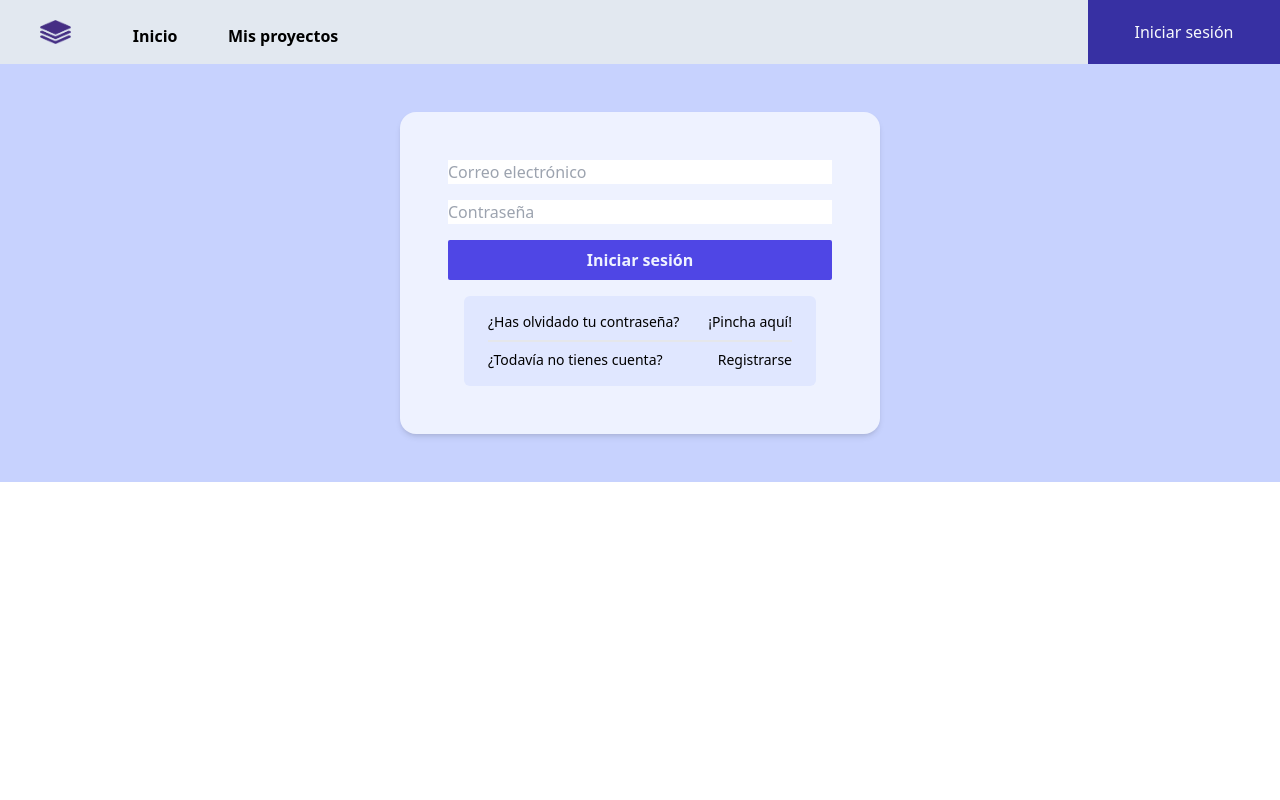
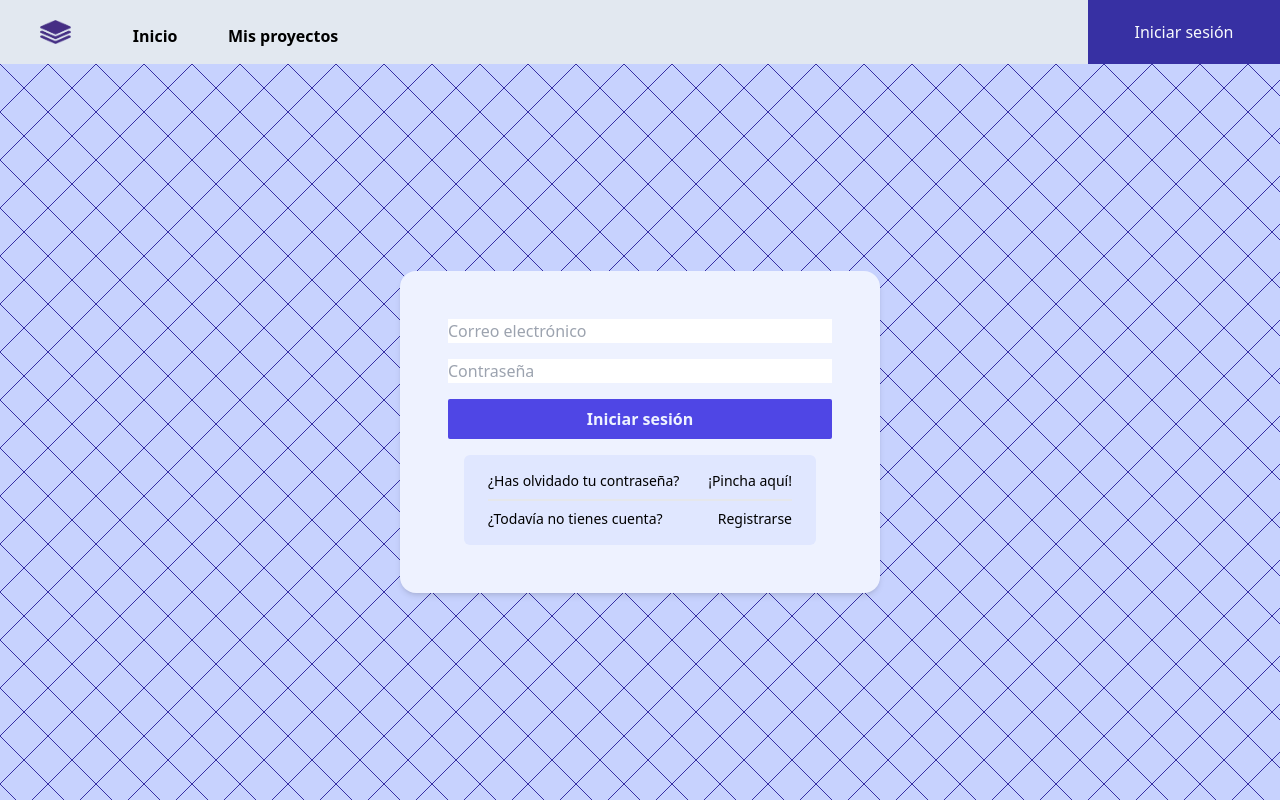
Before and after one commit to RafaDR90/email_maker_front, a Vue app: page /login in a window 1280 px wide. Built offline with nearby package versions, Linux system fonts and the light colour scheme.

Commit message:
empieza el caos

```diff
--- a/src/App.vue
+++ b/src/App.vue
@@ -13,8 +13,10 @@
 </script>
 
 <template>
-  <Navbar  />
-  <main>
+  <header class=" w-full h-16 ">
+    <Navbar />
+  </header>
+  <main class="w-full min-h-[calc(100vh-4rem)] bg-red-200">
     <router-view />
   </main>
 </template>
--- a/src/components/LoginForm.vue
+++ b/src/components/LoginForm.vue
@@ -39,7 +39,7 @@
 </script>
 
 <template>
-  <div class="size-full bg-indigo-200 flex place-content-center place-items-center">
+  <div class=" w-full min-h-[calc(100vh-4rem)] background flex place-content-center place-items-center h-full">
     <div class="loginContainer">
 
       <!-- Email -->
--- a/src/components/navbar/NavBar.vue
+++ b/src/components/navbar/NavBar.vue
@@ -12,7 +12,7 @@
 </script>
 
 <template>
-  <section class="navBar">
+  <nav class="navBar">
     <div
       class="sm:ms-4 md:ms-8 w-14 px-2 my-auto filter hover:drop-shadow-xl hover:drop-shadow-indigo-500 dark:brightness-200 dark:invert mx-3"
     >
@@ -25,7 +25,7 @@
 
     <Dropdown v-if="store.state.AuthUser" />
     <LoginButton v-else />
-  </section>
+  </nav>
 </template>
 
 <style scoped>
--- a/src/style.css
+++ b/src/style.css
@@ -35,3 +35,22 @@
   .dropdown:hover .dropbtn {
     @apply bg-indigo-900 shadow-2xl shadow-indigo-900;
   }
+
+  .background {
+  @apply -z-10;
+    background: linear-gradient(
+            45deg,
+            transparent 49%,
+            #3730a3 49% 51%,
+            transparent 51%
+        ),
+        linear-gradient(
+            -45deg,
+            transparent 49%,
+            #3730a3 49% 51%,
+            transparent 51%
+        );
+    background-size: 3em 3em;
+    background-color: #c7d2fe;
+    opacity: 1;
+}
```
